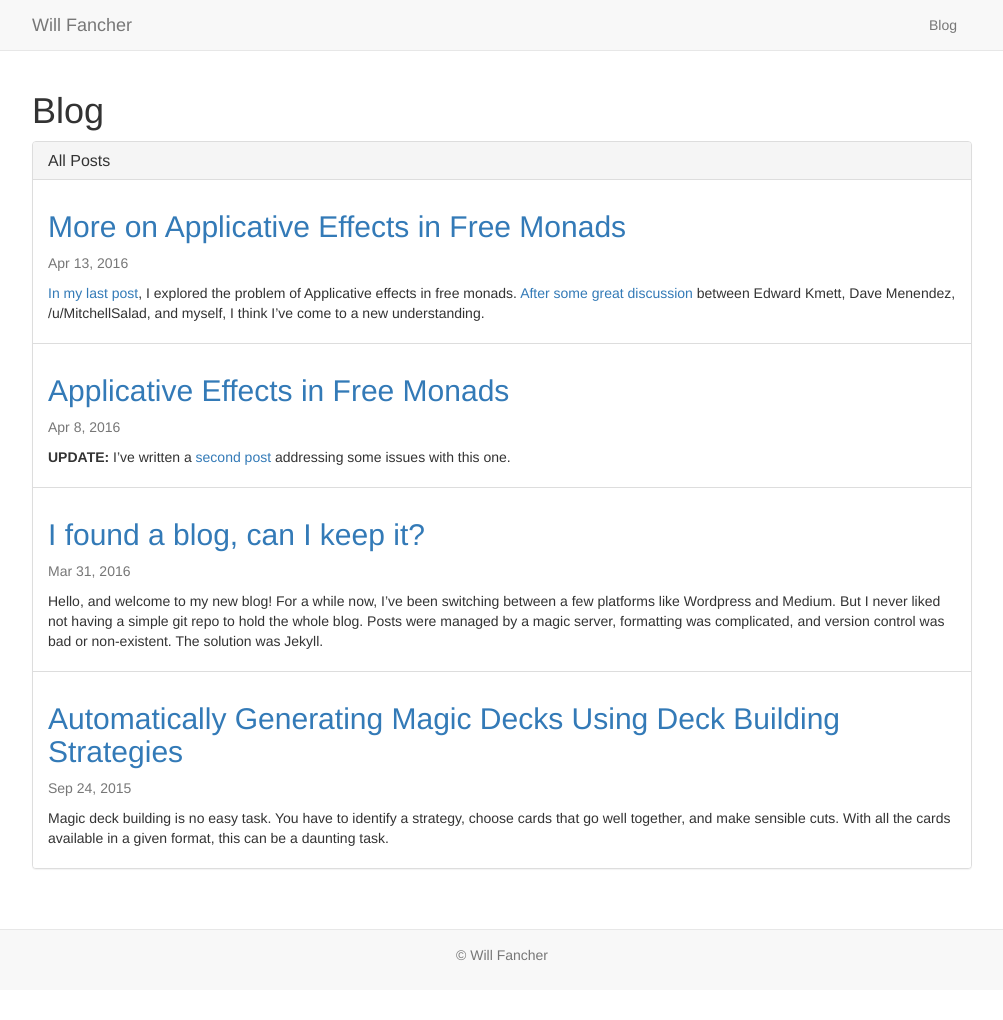
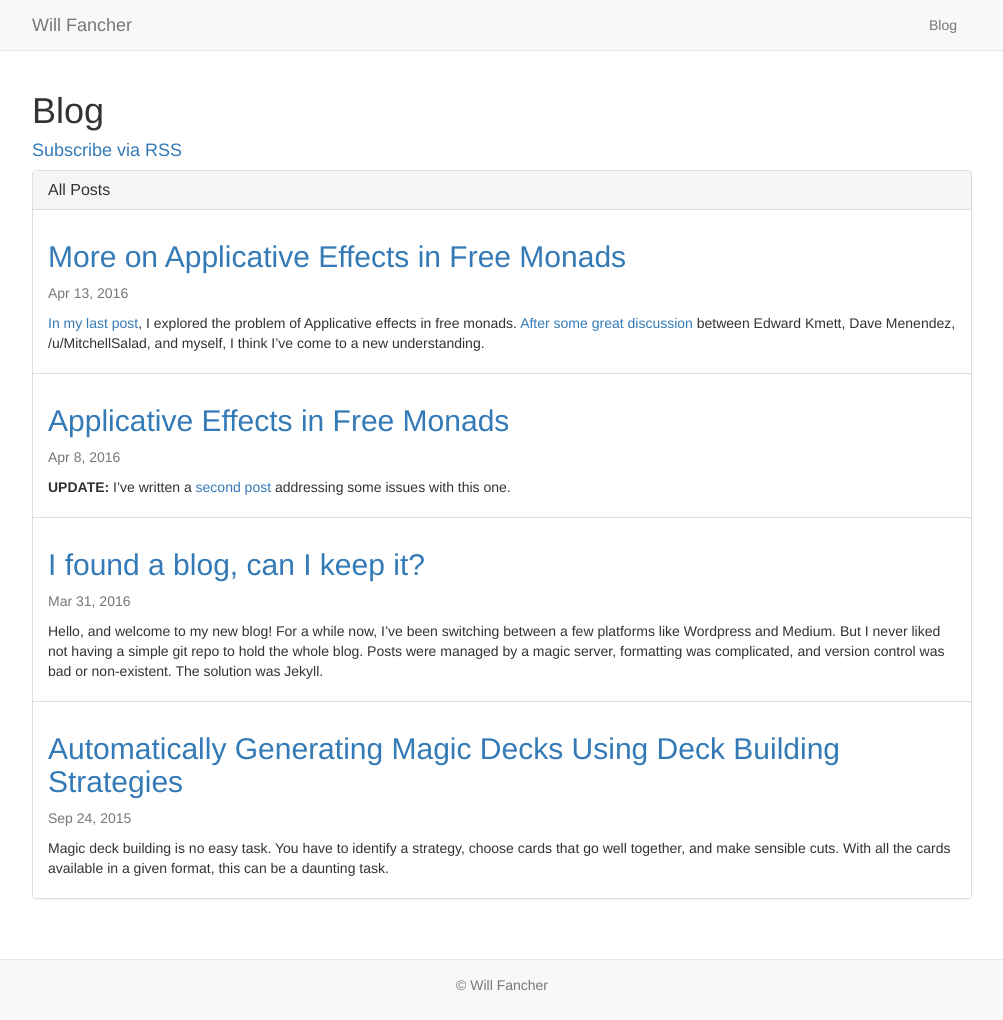
Before and after one commit to ElvishJerricco/elvishjerricco.github.io, a Jekyll site: the page built from blog.html, in a window 1280 px wide. Shown: the whole page, without its empty margins (138-1141 px from the left). Built offline with Jekyll 4.4.1, drawn with Linux system fonts in a browser that asks for light colours; before the commit the page ends 990 px from its top, so only the background shows below that.

Commit message:
Added RSS feed

```diff
--- a/_layouts/post.html
+++ b/_layouts/post.html
@@ -6,6 +6,7 @@ layout: default
   <header>
     <h1 itemprop="name headline">{{ page.title }}</h1>
     <p class="text-muted">
+      <p><a href="{{ "/feed.xml" | prepend: site.baseurl }}">Subscribe via RSS</a></p>
       <time datetime="{{ page.date | date_to_xmlschema }}" itemprop="datePublished">
         {{ page.date | date: "%b %-d, %Y" }}
       </time>
@@ -17,6 +18,8 @@ layout: default
     </p>
   </header>
 
+  <hr />
+
   <div itemprop="articleBody">
     {{ content }}
   </div>
--- a/blog.html
+++ b/blog.html
@@ -4,13 +4,11 @@ title: Blog
 permalink: /blog/
 ---
 
+<h4><a href="{{ "/feed.xml" | prepend: site.baseurl }}">Subscribe via RSS</a></h4>
 <div class="panel panel-default">
   <!-- <header class="panel-heading">
     <h1 class="panel-title">{{ page.title }}</h1>
   </header> -->
-  <!-- <div class="panel-heading">
-    <h3 class="panel-title"><a href="{{ "/feed.xml" | prepend: site.baseurl }}">Subscribe via RSS</a></h3>
-  </div> -->
   <div class="panel-heading">
     <h1 class="panel-title">All Posts</h1>
   </div>
```
